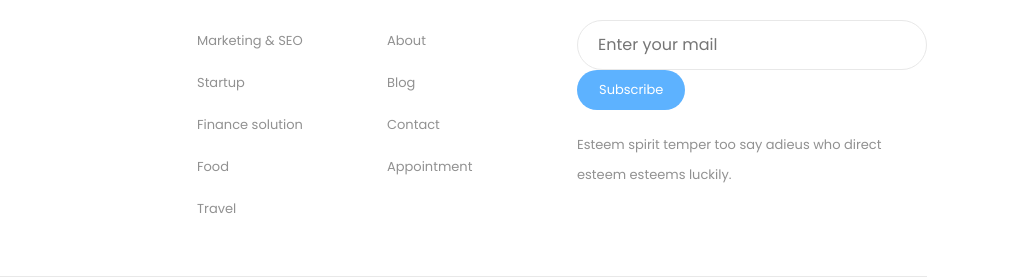
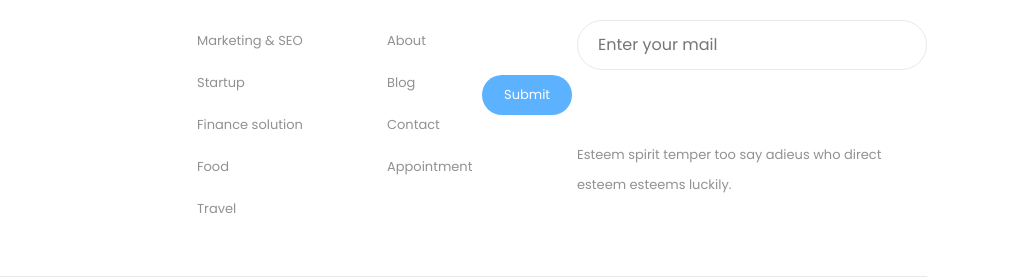
Before and after one commit to ck-prajapati/conbusi, a plain HTML site: page Conbusi/index.html in a window 1280 px wide. Shown: the part 5429-5708 px from the top of the page, 268-1280 px from the left. Drawn offline with Linux system fonts and the light colour scheme.

Commit message:
Fix issue with footer subscribe form button to set it into the input box

```diff
--- a/Conbusi/css/style.css
+++ b/Conbusi/css/style.css
@@ -564,9 +564,12 @@ body {
   padding-left: 20px;
   font-size: 16px;
   color: #000;
-  border: none;
   border: 1px solid #e8e8e8;
   border-radius: 30px;
+}
+
+.subscribe_form .btn-append{
+  margin-left: -100px;
 }
 
 .subscribe_form button{
@@ -578,7 +581,9 @@ body {
   color: #fff;
   background: #5db2ff;
   padding: 10px 22px;
+  margin: 5px 5px;
 }
+
 .copy-right_area{
   padding-top:30px;
 }
--- a/Conbusi/index.html
+++ b/Conbusi/index.html
@@ -429,10 +429,12 @@
                             <div class="footer_title">
                                 <h3> Subscribe </h3>
 
-                                <form action="#" class="subscribe_form">
+                                <div class="input-group subscribe_form">
                                     <input type="text" placeholder="Enter your mail"/>
-                                    <button type="submit">Subscribe</button>
-                                </form>
+                                    <div class="btn-append">
+                                      <button type="button">Submit</button>
+                                    </div>
+                                </div>
 
                                 <p class="subscribe_text">Esteem spirit temper too say adieus who direct esteem esteems luckily.</p>
                             </div>
```
